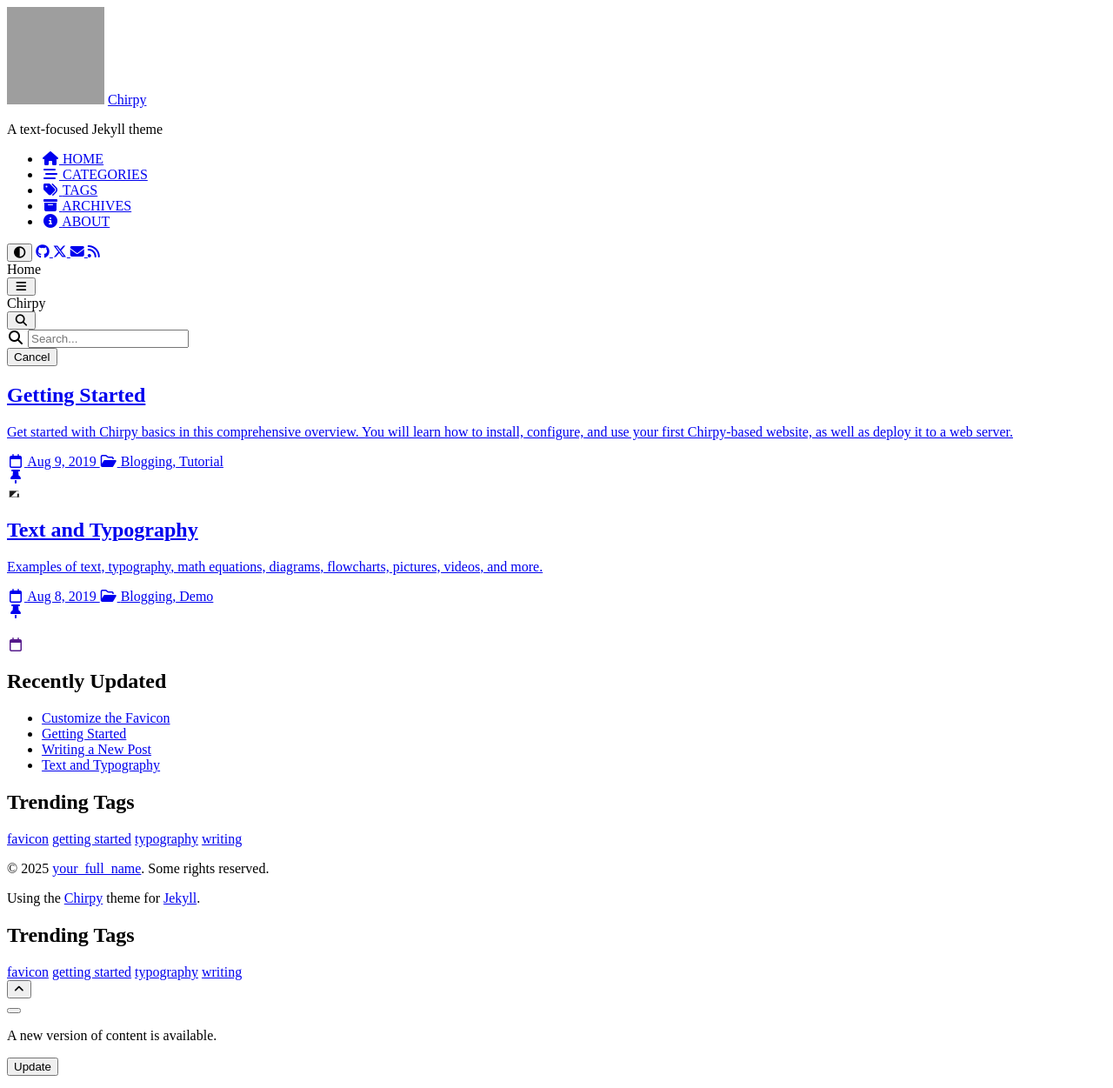
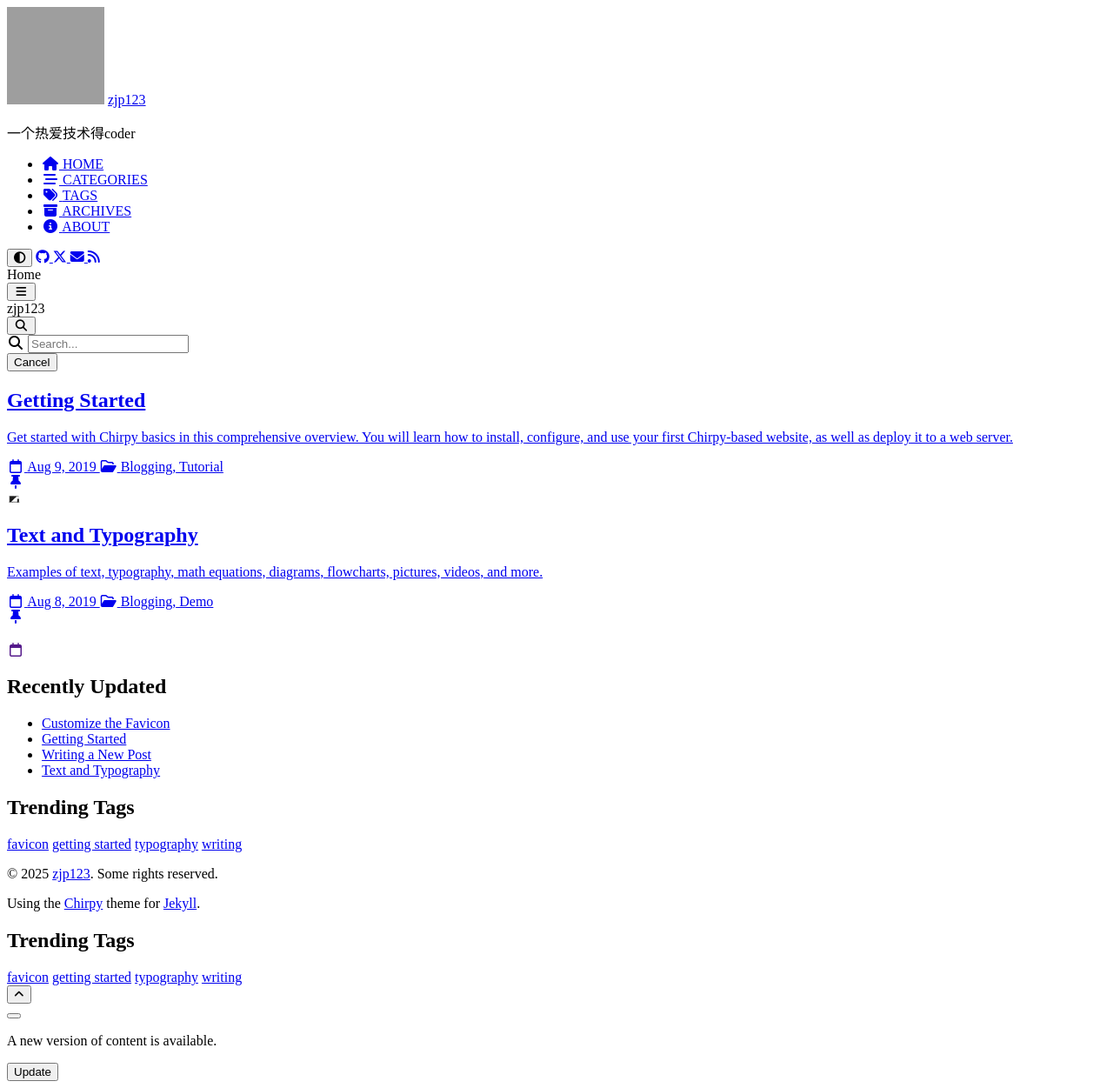
Before and after one commit to zjp123/zjp123.github.io, a Jekyll site: the page built from index.html, in a window 1280 px wide. Shown: the whole page at 87% size. Built offline with Jekyll 4.4.1, drawn with Linux system fonts in a browser that asks for light colours; cached includes are drawn as plain includes; grey boxes are pictures that could not be loaded.

Commit message:
feat: 美化

```diff
--- a/_config.yml
+++ b/_config.yml
@@ -14,9 +14,9 @@ timezone: Asia/Shanghai
 # jekyll-seo-tag settings › https://github.com/jekyll/jekyll-seo-tag/blob/master/docs/usage.md
 # ↓ --------------------------
 
-title: Chirpy # the main title
+title: zjp123 # the main title
 
-tagline: A text-focused Jekyll theme # it will display as the subtitle
+tagline: 一个热爱技术得coder # it will display as the subtitle
 
 description: >- # used by seo meta and the atom feed
   A minimal, responsive and feature-rich Jekyll theme for technical writing.
@@ -26,20 +26,20 @@ description: >- # used by seo meta and the atom feed
 url: ""
 
 github:
-  username: github_username # change to your GitHub username
+  username: zjp123 # change to your GitHub username
 
 twitter:
-  username: twitter_username # change to your Twitter username
+  username: zjpctt # change to your Twitter username
 
 social:
   # Change to your full name.
   # It will be displayed as the default author of the posts and the copyright owner in the Footer
-  name: your_full_name
-  email: example@domain.com # change to your email address
+  name: zjp123
+  email: 15705603483@163.com # change to your email address
   links:
     # The first element serves as the copyright owner's link
-    - https://twitter.com/username # change to your Twitter homepage
-    - https://github.com/username # change to your GitHub homepage
+    - https://twitter.com/zjpctt # change to your Twitter homepage
+    - https://github.com/zjp123 # change to your GitHub homepage
     # Uncomment below to add more social links
     # - https://www.facebook.com/username
     # - https://www.linkedin.com/in/username
```
